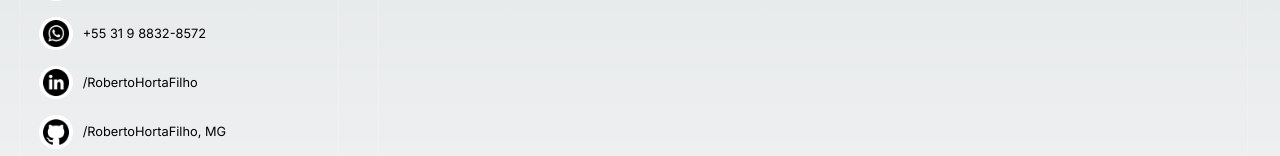
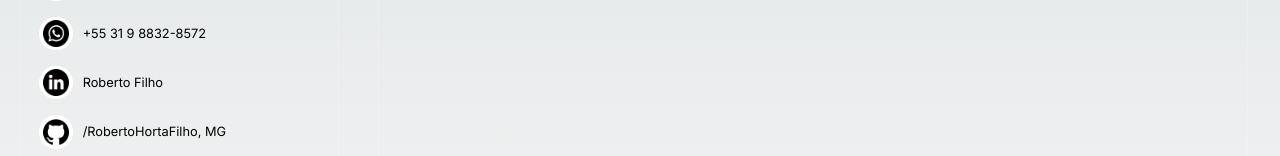
Before and after one commit to RobertoHortaFilho/Portifolio, a Next.js app: page / in a window 1280 px wide. Shown: the part 543-699 px from the top of the page. Built offline with nearby package versions, Linux system fonts and the light colour scheme.

Commit message:
refct: contactItem

```diff
--- a/src/components/Aside.tsx
+++ b/src/components/Aside.tsx
@@ -2,18 +2,18 @@ import './globalStyle.css'
 import Photo from './AsideComponents/Photo'
 import ContactItem from './Icon/ContactItem'
 import Achivements from './AsideComponents/Achievements'
+
 
 const Aside = () => {
     return (
         <div className='AsideStyle bordas espacamento'>
             <Photo />
             <div className='contactSection'>
-                <ContactItem src='/icons/location.png' label='Belo Horizonte, MG' url='' />
-                <ContactItem src='/icons/whatsapp.png' label='+55 31 9 8832-8572' url='' />
-                <ContactItem src='/icons/linkedin.png' label='/RobertoHortaFilho' url='' />
-                {/* <ContactItem url='/icons/link.png' label='Belo Horizonte, MG' /> */}
-                <ContactItem src='/icons/github.png' label='/RobertoHortaFilho, MG' url='github.com/RobertoHortaFilho' />
-                <ContactItem src='/icons/email.png' label='robertohortafilho@gmail.com' url='' />
+                <ContactItem src='/icons/location.png' label='Belo Horizonte, MG' />
+                <ContactItem src='/icons/whatsapp.png' label='+55 31 9 8832-8572' url='https://wa.link/la0x7y' />
+                <ContactItem src='/icons/linkedin.png' label='Roberto Filho' url='https://www.linkedin.com/in/robertohortafilho/' />
+                <ContactItem src='/icons/github.png' label='/RobertoHortaFilho, MG' url='https://www.github.com/RobertoHortaFilho' />
+                <ContactItem src='/icons/email.png' label='robertohortafilho@gmail.com' />
             </div>
             <div className='HtmlLine'/>
             <Achivements />
--- a/src/components/Icon/ContactItem.tsx
+++ b/src/components/Icon/ContactItem.tsx
@@ -2,14 +2,16 @@ import Image from "next/image"
 import './style.css'
 
 interface IProps {
-  url: string
+  url?: string
   src: string
   label: string
 }
 
 const ContactItem = (props: IProps) => {
   return (
-    <a className="container" href={`https://${props.url}`} target="_blank">
+    <>
+    {props.url ? (
+      <a className="container" href={props.url} target="_blank">
         <div className="iconContainer">
           <Image
             className="icon"
@@ -21,6 +23,23 @@ const ContactItem = (props: IProps) => {
         </div>
         <p className="info">{props.label}</p>
       </a>
+    ) : (
+      <div className="container">
+        <div className="iconContainer">
+          <Image
+            className="icon"
+            src={props.src}
+            alt={props.label}
+            width={60}
+            height={60}
+          />
+        </div>
+        <p className="info">{props.label}</p>
+      </div>
+
+    )}
+
+    </>
   )
 }
 
```
Lines whose indentation alone changed are shown as unchanged.
